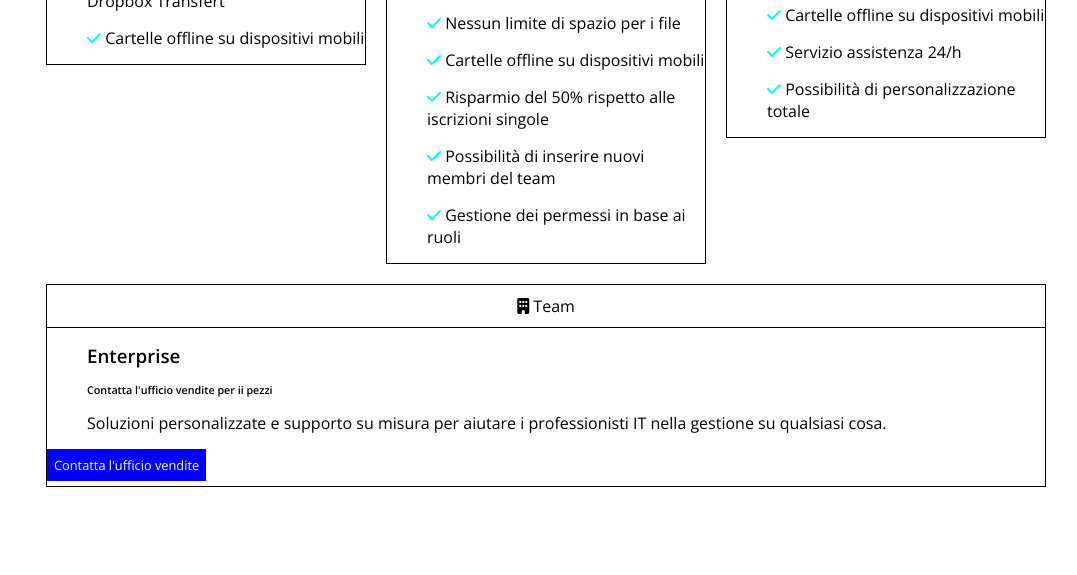
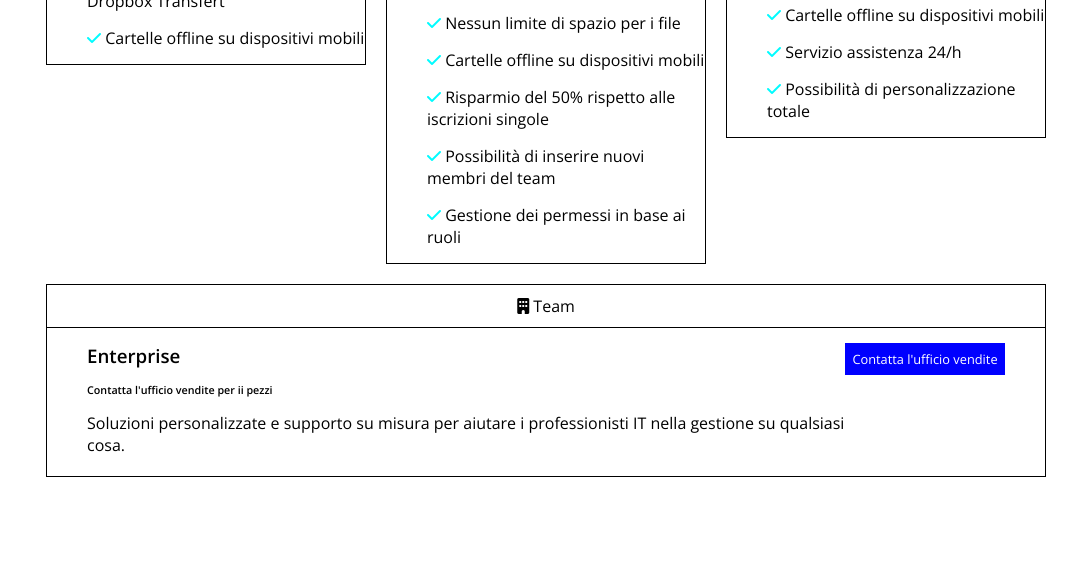
Before and after one commit to lorenz2396/htmlcss-dropbox, a plain HTML site: page index.html in a window 1280 px wide. Shown: the part 1102-1677 px from the top of the page, without its empty margins (94-1171 px from the left). Drawn offline with nearby package versions, Linux system fonts and the light colour scheme.

Commit message:
change-position

```diff
--- a/css/style.css
+++ b/css/style.css
@@ -106,7 +106,7 @@
  font-weight: bold;
 }
 
-.header-bottom .data{
+.data{
     display: flex;
     flex-wrap: wrap;
 }
@@ -123,17 +123,17 @@
     margin-bottom: 100px;
 }
 
-.header-bottom .data .small-data{
+.small-data{
     width: 20%;
 }
 
-.header-bottom .data .small-data .top-data{
+.top-data{
     position: relative;
     left: 220px;
 }
 
 
-.header-bottom .data .big-data{
+.big-data{
     width: 80%;
 }
 
@@ -215,6 +215,11 @@
 
 main .my-row hr{
     width: 30%;
+}
+
+.button-data{
+    position: relative;
+    top: 15px;
 }
 
 main .data .small-data .partner-text{
--- a/index.html
+++ b/index.html
@@ -373,7 +373,7 @@
                                             </ul>
                                         </div>
 
-                                        <div class="small-data">
+                                        <div class="small-data button-data">
                                             <a href="#" class="my-button">Contatta l'ufficio vendite</a>
                                         </div>
                                 </div>
```
